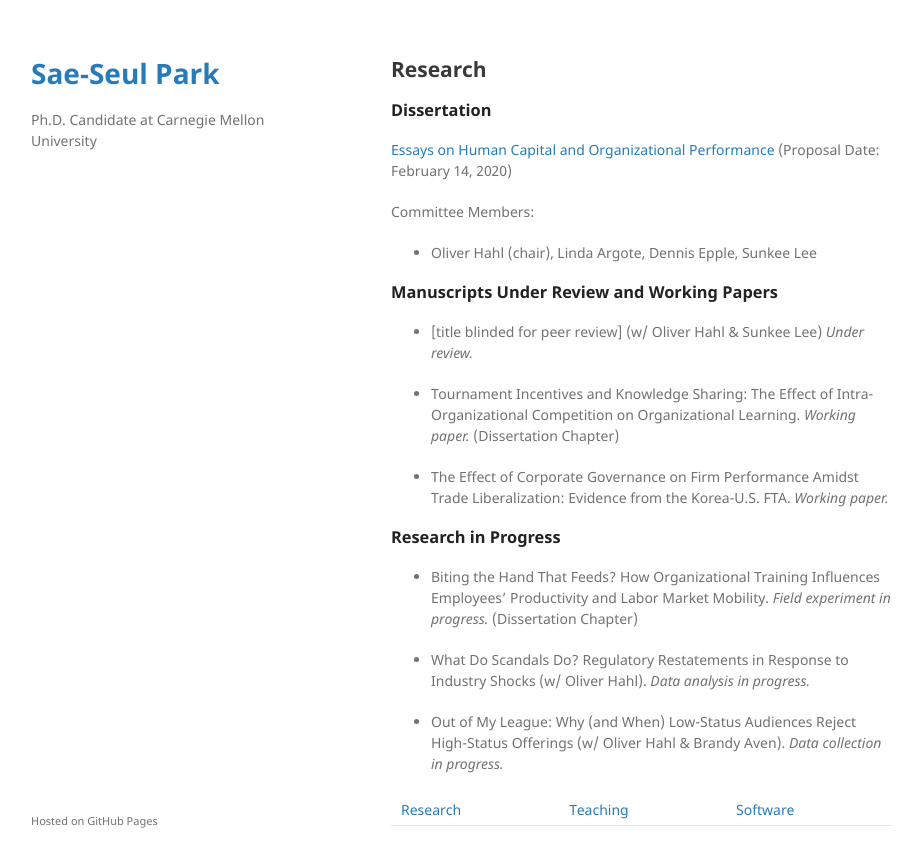
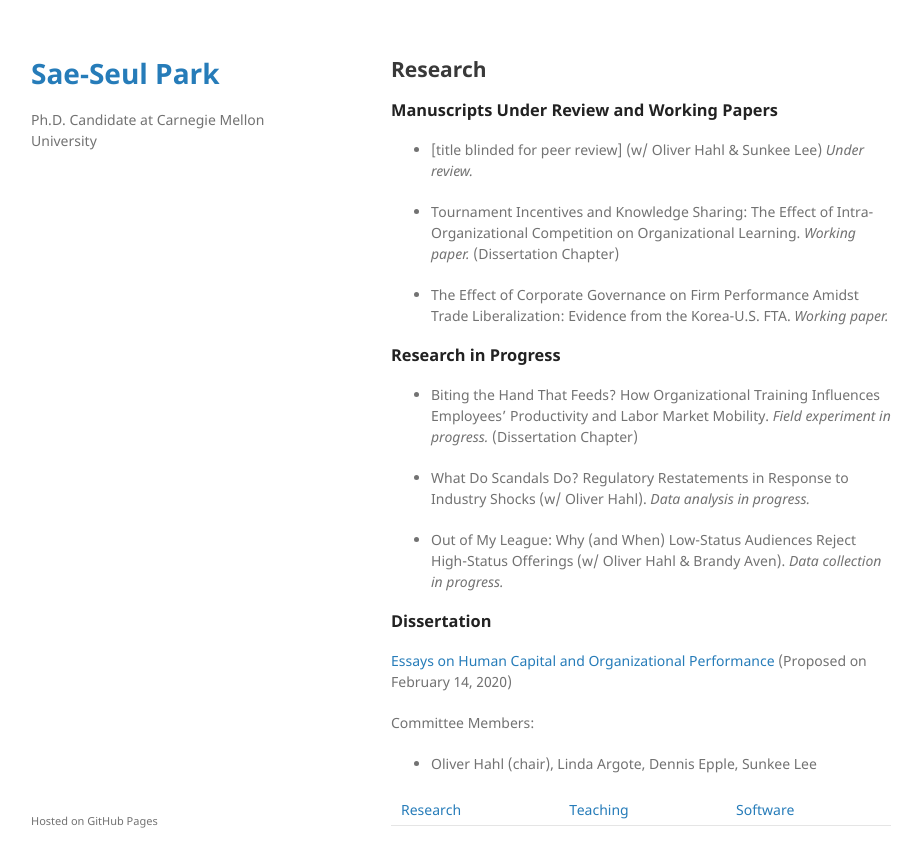
Before and after one commit to saepark/saepark.github.io, a Jekyll site: the page built from research.md, in a window 1280 px wide. Shown: the top 867 px of the page, without its empty margins (179-1101 px from the left). Built offline with Jekyll 4.4.1, drawn with Linux system fonts in a browser that asks for light colours; our own code applies the rules of GitHub Pages for plain Markdown files; some of the changed lines change nothing that is shown.

Commit message:
Update research.md

```diff
--- a/research.md
+++ b/research.md
@@ -3,14 +3,6 @@ layout: default
 ---
 
 ## Research
-
-### **Dissertation**
-
-[Essays on Human Capital and Organizational Performance](https://www.cmu.edu/tepper/programs/phd/program/assets/proposal-abstracts/2020-organizational-behavior-and-theory-park-sae-seul-proposal-abstract.pdf)
-(Proposal Date: February 14, 2020)
-
-Committee Members:
-- Oliver Hahl (chair), Linda Argote, Dennis Epple, Sunkee Lee
 
 ### **Manuscripts Under Review and Working Papers**
 
@@ -28,4 +20,12 @@ Committee Members:
 
 * Out of My League: Why (and When) Low-Status Audiences Reject High-Status Offerings (w/ Oliver Hahl & Brandy Aven). _Data collection in progress._
 
+### **Dissertation**
+
+[Essays on Human Capital and Organizational Performance](https://www.cmu.edu/tepper/programs/phd/program/assets/proposal-abstracts/2020-organizational-behavior-and-theory-park-sae-seul-proposal-abstract.pdf)
+(Proposed on February 14, 2020)
+
+Committee Members:
+- Oliver Hahl (chair), Linda Argote, Dennis Epple, Sunkee Lee
+
 [Research](./research.html) | [Teaching](./teaching.html) | [Software](./software.html)
```
